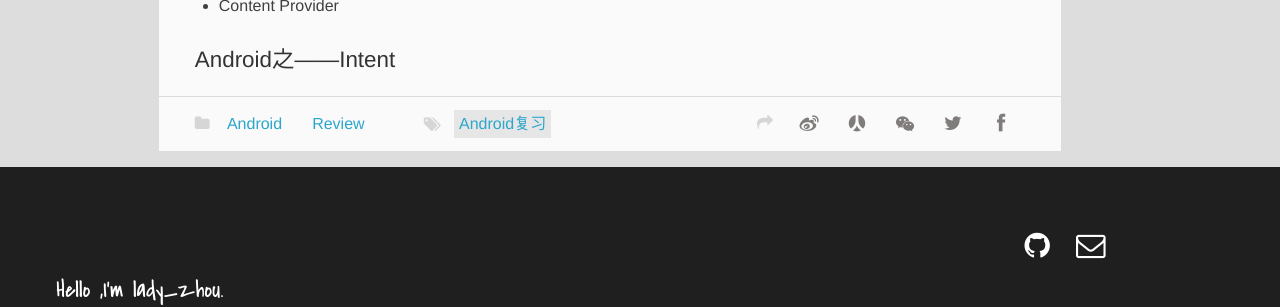
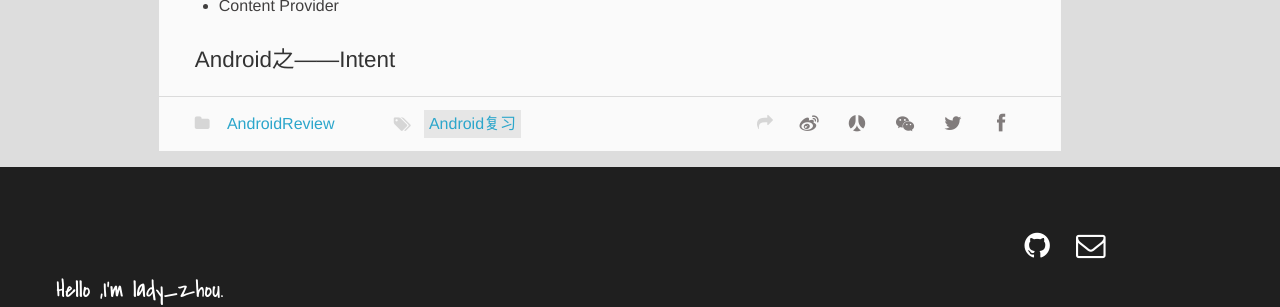
Before and after one commit to TomHaisen/dapengyou.github.com, a Jekyll site: the page built from _posts/2017-02-19-Android总纲.md, in a window 1280 px wide. Shown: the part 1055-1362 px from the top of the page. Built offline with Jekyll 4.4.1, drawn with Linux system fonts in a browser that asks for light colours; Markdown is read by kramdown in place of the engine named in the settings.

Commit message:
Android复习总纲
Android复习总纲

```diff
--- a/_posts/2017-02-19-Android总纲.md
+++ b/_posts/2017-02-19-Android总纲.md
@@ -3,7 +3,7 @@ layout: post
 title: Android的简单复习系列
 tags:
 - Android复习
-categories: Android Review
+categories: AndroidReview
 description: Android的简单复习系列总纲。
 ---
 #Android的简单复习系列
```
